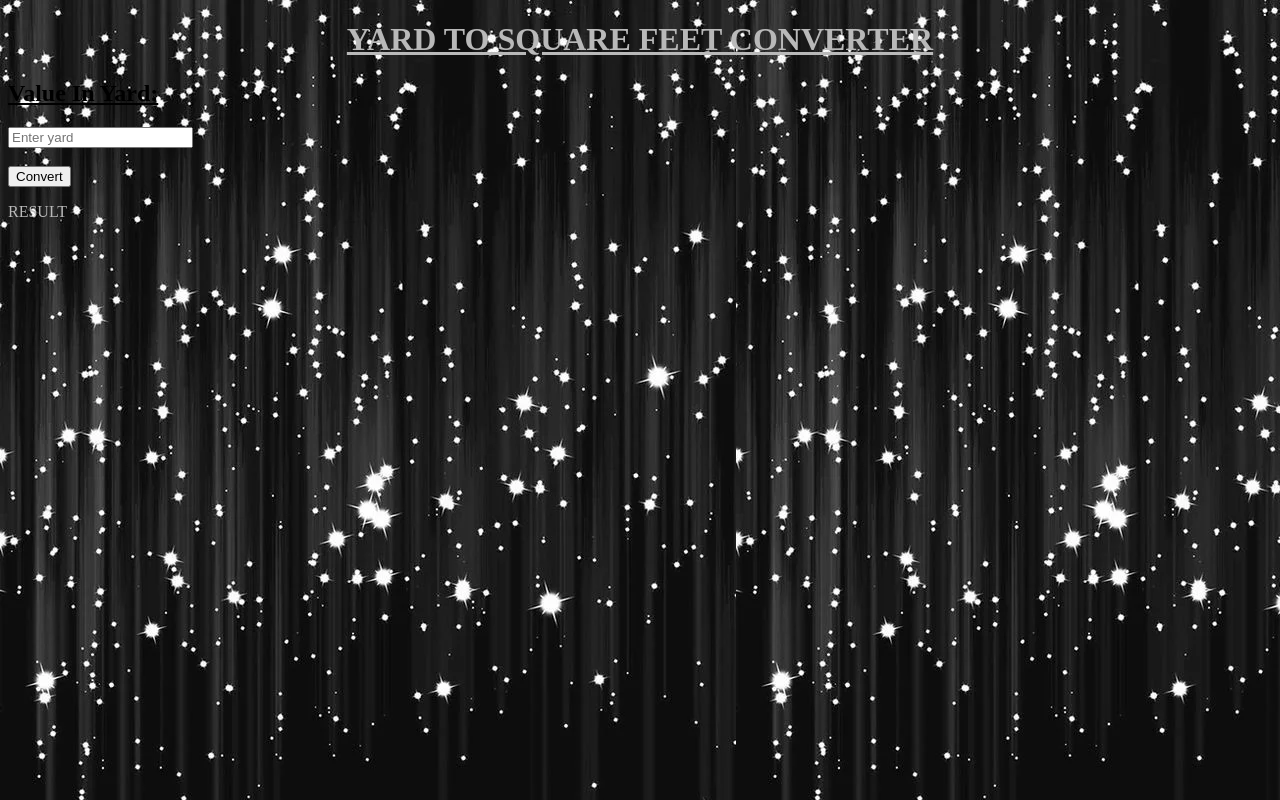
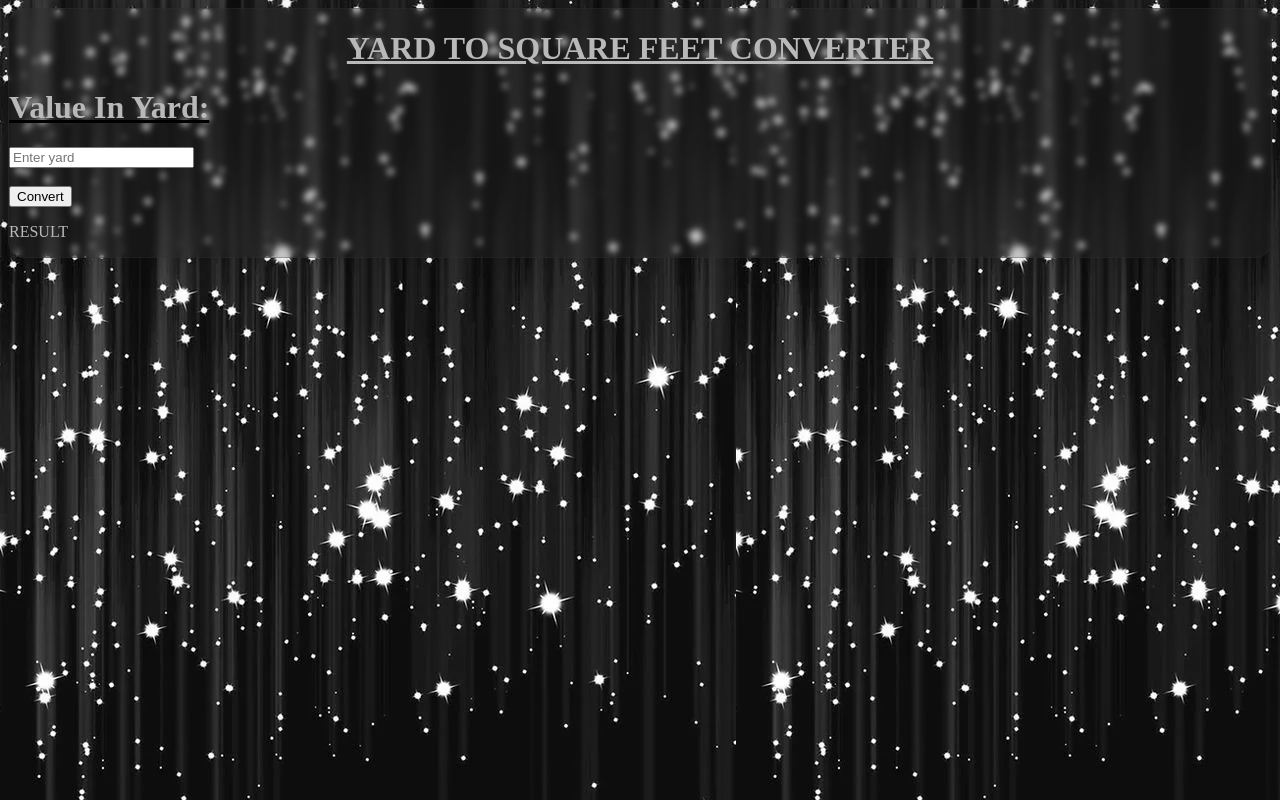
Before and after one commit to manalkhattak/java.assignment3, a plain HTML site: page index.html in a window 1280 px wide. Drawn offline with Linux system fonts and the light colour scheme.

Commit message:
yard to sq.feet converter w glassmorphism

```diff
--- a/index.html
+++ b/index.html
@@ -7,16 +7,15 @@
     <link rel="stylesheet" href="style.css">
 </head>
 <body>
-    <h1><u><center>YARD TO SQUARE FEET CONVERTER</center></u></h1>
+  <div><h1><u><center>YARD TO SQUARE FEET CONVERTER</center></u></h1>
     <form>
-        <label for="yard"><u><h2>Value In Yard:</h2></u></label>
+        <label for="yard"><u><h1>Value In Yard:</h1></u></label>
         <input class="placeholder" type="number" id="yard" placeholder="Enter yard" step="0.00001" required>
         <br>
         <br>
         <input class="button" type="button" value="Convert" type="submit">
     </form>
     <p id="result">RESULT</p>
-    </div>
     </center>
     </div>
     <script src="script.mjs"></script>
```
